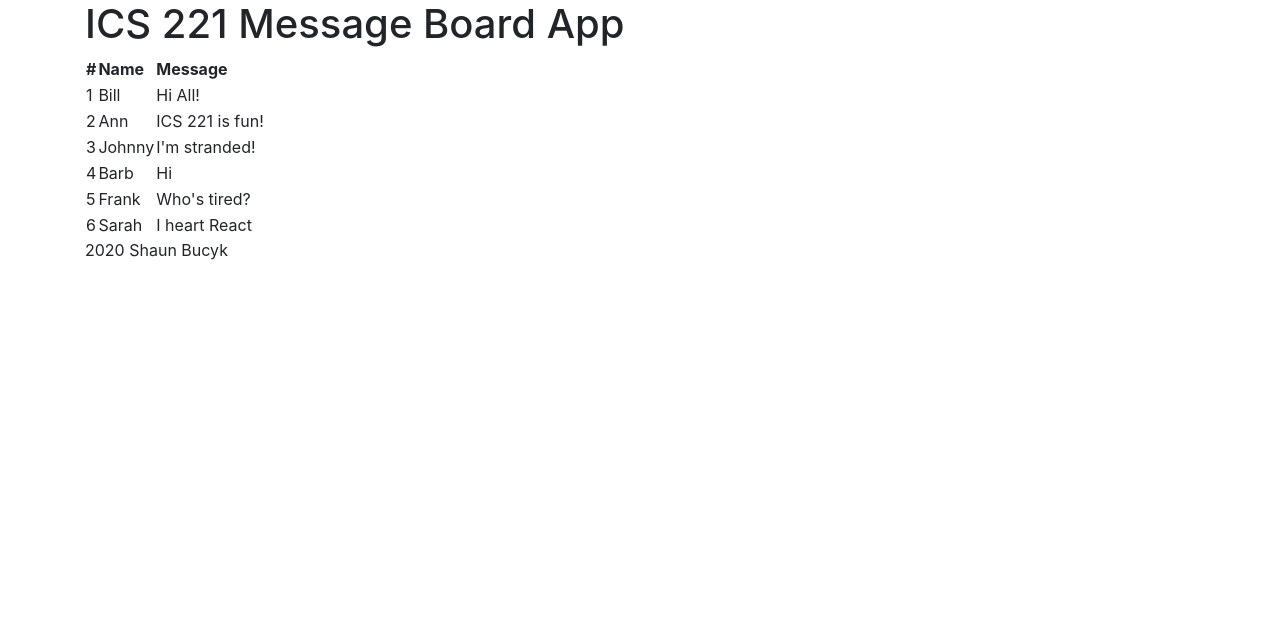
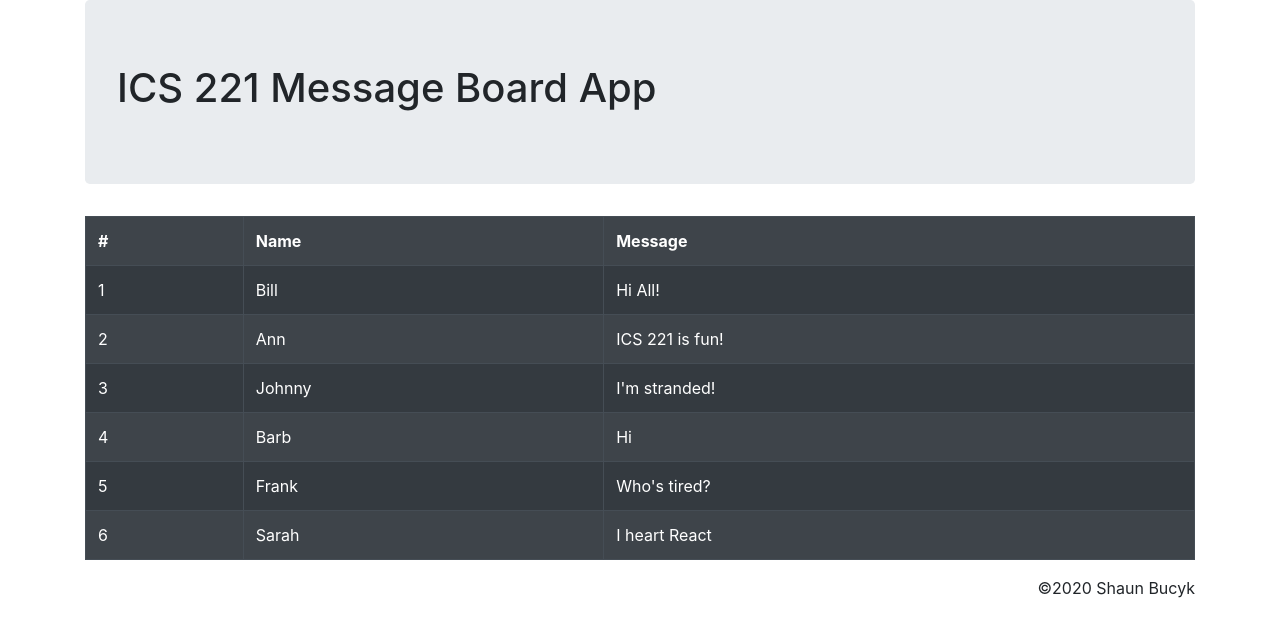
Before and after one commit to rebaz36/react-message-board, a React (Create React App) app: page / in a window 1280 px wide. Shown: the top 636 px of the page. Built offline with nearby package versions, Linux system fonts and the light colour scheme.

Commit message:
added boostrap styling to Header, MessageBoard, and Footer

```diff
--- a/src/Footer.js
+++ b/src/Footer.js
@@ -2,7 +2,7 @@ import React from 'react';
 
 export const Footer = ({className}) => (
     <div className={className}>
-        <p>2020 Shaun Bucyk</p>
+        <p className="text-right" >&copy;2020 Shaun Bucyk</p>
     </div>
 )
 
--- a/src/Header.js
+++ b/src/Header.js
@@ -1,8 +1,11 @@
 import React from 'react';
+import Jumbotron from 'react-bootstrap/Jumbotron';
 
 export const Header = ({className}) => (
     <div className={className}>
+        <Jumbotron>
         <h1>ICS 221 Message Board App</h1>
+        </Jumbotron>
     </div>
 )
 
--- a/src/MessageBoard.js
+++ b/src/MessageBoard.js
@@ -1,9 +1,11 @@
 import React from 'react';
 import MessageRow from './MessageRow';
+import Table from 'react-bootstrap/Table';
 
 export const MessageBoard = ({className, messageBrd}) => (
     <div className={className}>
-        <table>
+        <Table striped bordered hover variant ="dark">
+            <tbody>
            <tr>
                <th>#</th>
                <th>Name</th>
@@ -13,7 +15,8 @@ export const MessageBoard = ({className, messageBrd}) => (
                {messageBrd.map(message =>
                     <MessageRow key={message.id} {...message} />
                 )}
-        </table>
+                </tbody>
+        </Table>
     </div>
 )
 
```
